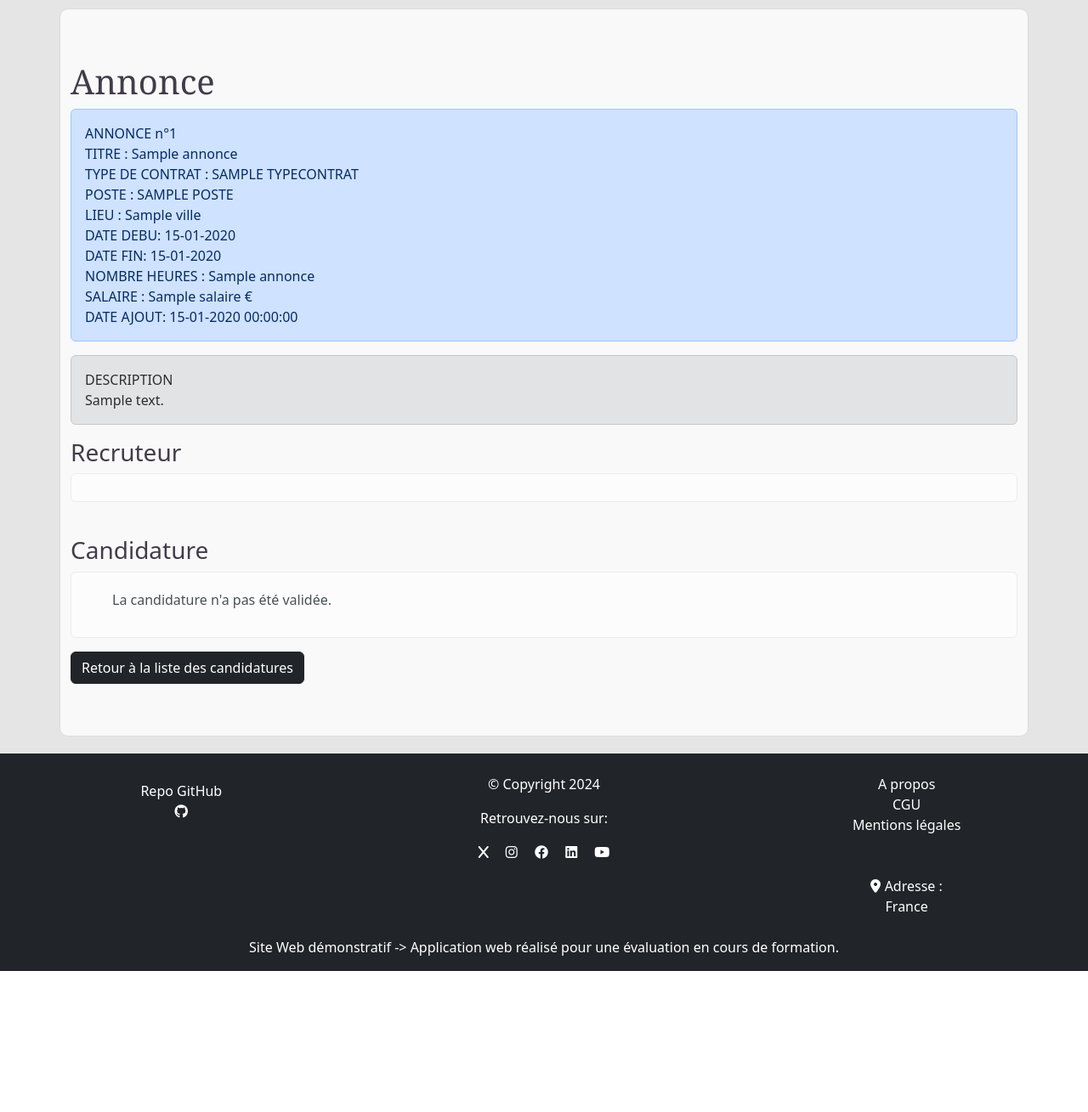
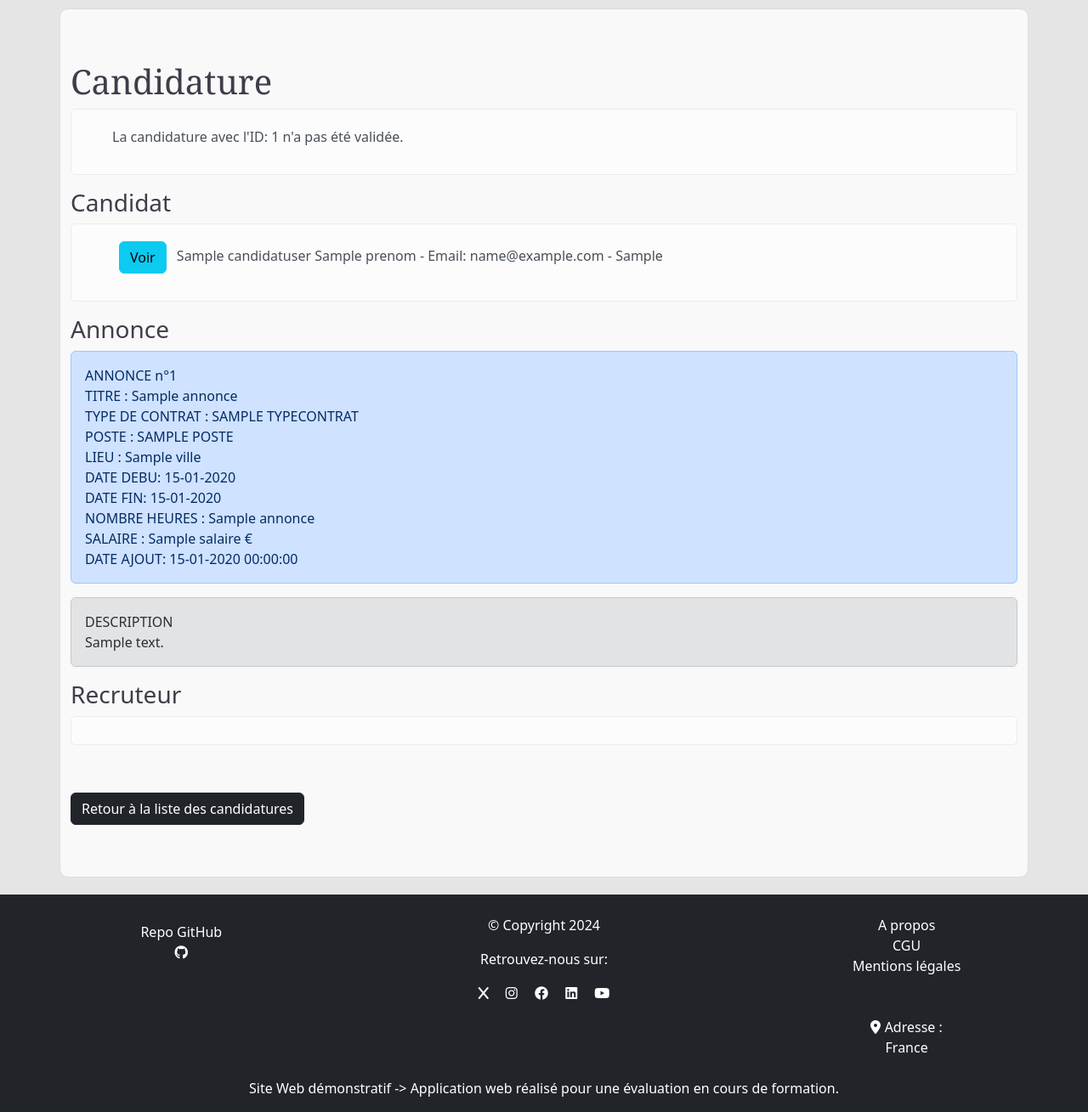
Before and after one commit to danian3wa/trtconseil, a Symfony app: template templates/candidature/index.html.twig in a window 1280 px wide. Shown: the part 106-1415 px from the top of the page at 85% size. Before the commit the page ends 1249 px from the top, so only its background shows below. Run offline with Twig, Linux system fonts and the light colour scheme; the template is opened without the code that fills it: most values are stand-ins (such as "Sample title", 1, 10 or a date in 2020); style sheets or scripts are compiled from the project's sources; some libraries are stand-ins or nearby versions.

Commit message:
modif candidatures & email sent functionality

```diff
--- a/templates/admin/create.html.twig
+++ b/templates/admin/create.html.twig
@@ -25,7 +25,7 @@
 
 {# Si on vient de la home page #}
 {% if back is defined and back is not same as 'admins' %}
-    <a href="{{ path('home') }}" role="button" class="btn btn-dark">Retour</a>
+    <a href="{{ path('compte') }}" role="button" class="btn btn-dark">Retour</a>
 {# Si on vient de la liste des admins #}
 {% else %}
     {# <a href="{{ path('admins') }}" role="button" class="btn btn-dark">Retour à la liste des administrateurs</a> #}
--- a/templates/admin/index.html.twig
+++ b/templates/admin/index.html.twig
@@ -31,7 +31,7 @@
 {# Si on vient de la home page #}
 {% if back is defined and back is not same as 'admins' %}
     {# <a href="{{ path('home') }}" role="button" class="btn btn-dark">Retour</a> #}
-    <a href="{{ path('admin_update', {'id': admin.id, 'back': 'home'}) }}" role="button" class="btn btn-primary">Modifier</a>
+    <a href="{{ path('admin_update', {'id': admin.id, 'back': 'compte'}) }}" role="button" class="btn btn-primary">Modifier</a>
 {# Si on vient de la liste des admins #}
 {% else %}
     <a href="{{ path('admins') }}" role="button" class="btn btn-dark">Retour à la liste des administrateurs</a>
--- a/templates/candidat/create.html.twig
+++ b/templates/candidat/create.html.twig
@@ -51,7 +51,7 @@
 
 {# Si on vient de la home page #}
 {% if back is defined and back is not same as 'candidats' %}
-    <a href="{{ path('home') }}" role="button" class="btn btn-dark">Retour</a>
+    <a href="{{ path('compte') }}" role="button" class="btn btn-dark">Retour</a>
 {# Si on vient de la liste des candidats #}
 {% else %}
     <a href="{{ path('candidats') }}" role="button" class="btn btn-dark mx-2">Retour à la liste des candidats</a>
--- a/templates/candidat/index.html.twig
+++ b/templates/candidat/index.html.twig
@@ -50,7 +50,7 @@
 
 {# Bouton retour sur l'annonce (pour le recruteur) #}
 <div>
-{% if annonce is not same as null %}
+{% if annonce is defined %} {# not same as null #}
 <a href="{{ path('app_annonce', {'id': annonce}) }}" role="button" class="btn btn-dark mb-2 ">Retour à l'annonce</a>
 {% endif %}
 
@@ -61,7 +61,7 @@
 {% if back is defined and back is not same as 'admins' %}
     {# <a href="{{ path('home') }}" role="button" class="btn btn-dark">Retour</a> #}
     {% if candidat.candidatuser.role is same as 'candidat' %}
-          <a href="{{ path('candidat_update', {'id': candidat.candidatuser.id, 'back': 'home'}) }}" role="button" class="btn btn-primary">Modifier</a>
+          <a href="{{ path('candidat_update', {'id': candidat.candidatuser.id, 'back': 'compte'}) }}" role="button" class="btn btn-primary">Modifier</a>
     {% endif %}
 
 {# Si on vient de la liste des candidats #}
--- a/templates/candidature/index.html.twig
+++ b/templates/candidature/index.html.twig
@@ -12,7 +12,41 @@
     .example-wrapper code { background: #F5F5F5; padding: 2px 6px; }
 </style>
 
-<h1 class="mt-5">Annonce</h1>
+<h1 class="mt-5">Candidature</h1>
+<div class="alert alert-dismissible alert-light">
+    <ul>
+
+          {% if candidature.etat is same as "valid" %}
+            <li style="list-style:none" class="my-1">
+             La candidature avec l'ID: {{candidature.id}} a été validée.
+            </li>
+          {% else %}
+            <li style="list-style:none" class="my-1">La candidature avec l'ID: {{candidature.id}} n'a pas été validée.</li>
+          {% endif %}
+
+    </ul>
+</div>
+
+<h3>Candidat</h3>
+<div class="alert alert-dismissible alert-light">
+    <ul>
+
+            <li style="list-style:none" class="my-1">
+              <a href="{{ path('app_candidat_annonce', {'id': candidature.candidat.id, 'annonce':candidature.annonce.id})}}" class="btn btn-info mx-2">Voir</a>
+              {{candidature.candidat.candidatuser.nom}}
+              {{candidature.candidat.candidatuser.prenom}} - Email:
+              {{candidature.candidat.candidatuser.email}} -
+              {% if candidature.candidat.cv is not same as ""  %}
+              {{candidature.candidat.cv}}
+              {% else %}
+              Pas de CV.
+              {% endif %}
+            </li>
+
+    </ul>
+</div>
+
+<h3>Annonce</h3>
 
 <div>
 
@@ -51,30 +85,6 @@
 
 <br/>
 
-<h3>Candidature</h3>
-<div class="alert alert-dismissible alert-light">
-    <ul>
-
-          {% if candidature.etat is same as "valid" %}
-            <li style="list-style:none" class="my-1">
-              <a href="{{ path('app_candidat_annonce', {'id': candidature.candidat.id, 'annonce':candidature.annonce.id})}}" class="btn btn-info mx-2">Voir</a>
-              {{candidature.candidat.candidatuser.nom}} -
-              {{candidature.candidat.candidatuser.prenom}} -
-              {{candidature.candidat.candidatuser.email}} -
-              {{candidature.candidat.cv}}
-            </li>
-          {% else %}
-            <li style="list-style:none" class="my-1">La candidature n'a pas été validée.</li>
-          {% endif %}
-
-
-
-    </ul>
-</div>
-
-
-
-
 {# Bouton retour #}
 <div class="mt-3">
 <a href="{{ path('candidatures') }}" role="button" class="btn btn-dark">Retour à la liste des candidatures</a>
--- a/templates/consultant/create.html.twig
+++ b/templates/consultant/create.html.twig
@@ -58,7 +58,7 @@
 
 {# Si on vient de la home page #}
 {% if back is defined and back is not same as 'consultants' %}
-    <a href="{{ path('home') }}" role="button" class="btn btn-dark">Retour</a>
+    <a href="{{ path('compte') }}" role="button" class="btn btn-dark">Retour</a>
 {# Si on vient de la liste des consultants #}
 {% else %}
     <a href="/consultants" role="button" class="btn btn-dark">Retour à la liste des consultants</a>
--- a/templates/consultant/index.html.twig
+++ b/templates/consultant/index.html.twig
@@ -25,7 +25,7 @@
 <br/><br/>
 {# Si on vient de la home page #}
 {% if back is defined and back is not same as 'consultants' %}
-    <a href="{{ path('consultant_update', {'id': consultant.id, 'back': 'home'}) }}" role="button" class="btn btn-primary">Modifier</a>
+    <a href="{{ path('consultant_update', {'id': consultant.id, 'back': 'compte'}) }}" role="button" class="btn btn-primary">Modifier</a>
 {# Si on vient de la liste des consultants #}
 {% else %}
     {# Bouton retour à la liste des consultants #}
--- a/templates/recruteur/index.html.twig
+++ b/templates/recruteur/index.html.twig
@@ -41,7 +41,7 @@
 {# Si on vient de la home page #}
 {% if back is defined and back is not same as 'recruteurs' %}
   {% if recruteur.recruteuruser.role is same as 'recruteur' %}
-          <a href="{{ path('recruteur_update', {'id': recruteur.id, 'back': 'home'}) }}" role="button" class="btn btn-primary">Modifier</a>
+          <a href="{{ path('recruteur_update', {'id': recruteur.id, 'back': 'compte'}) }}" role="button" class="btn btn-primary">Modifier</a>
         {% endif %}
     {# Si on vient de la liste des recrteurs #}
   {% else %}
```
Also changed, not shown: src/Controller/CandidatureController.php (+13 -13 lines), README.md.
